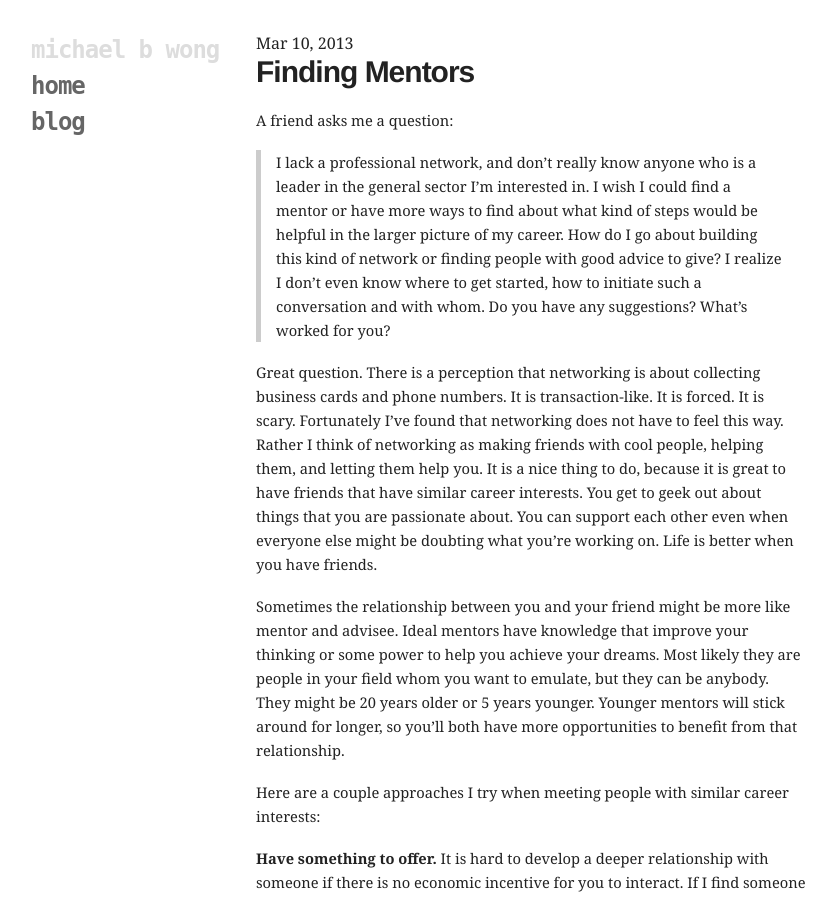
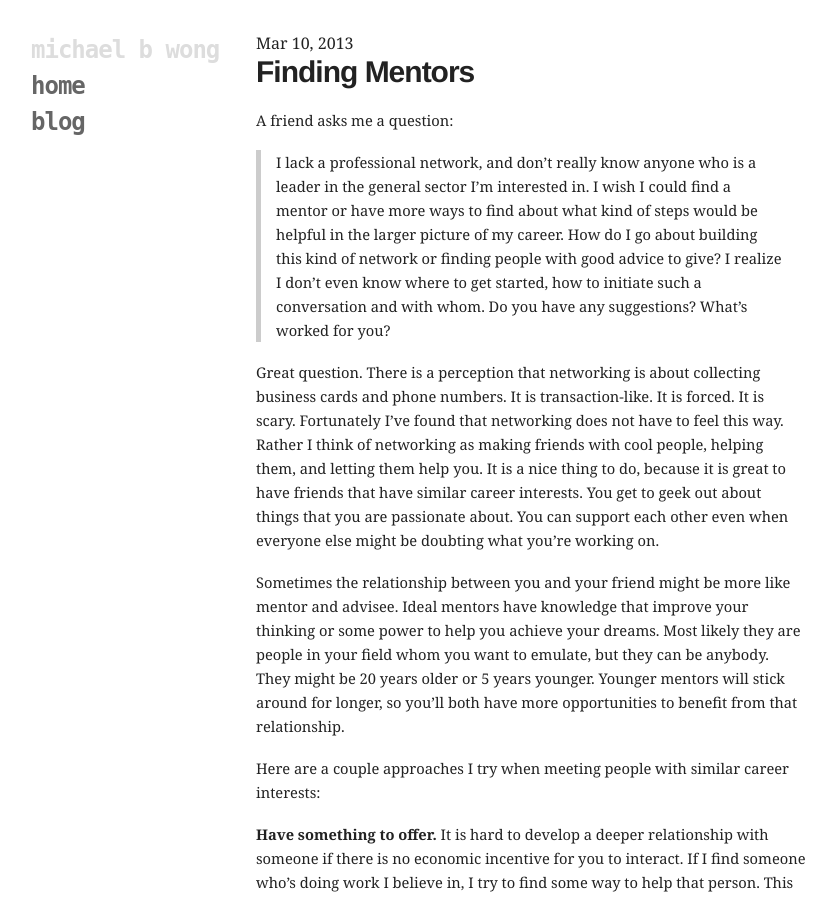
Before and after one commit to mbwong/mbwong.github.com, a Jekyll site: the page built from _posts/2013-03-10-misperceptions-about-professional-networking.md, in a window 1280 px wide and 900 px high. Shown: the whole window, without its empty margins (94-930 px from the left). Built offline with Jekyll 4.4.1, drawn with Linux system fonts in a browser that asks for light colours.

Commit message:
Update 2013-03-10-misperceptions-about-professional-networking.md

```diff
--- a/_posts/2013-03-10-misperceptions-about-professional-networking.md
+++ b/_posts/2013-03-10-misperceptions-about-professional-networking.md
@@ -10,7 +10,7 @@
 
 > I lack a professional network, and don't really know anyone who is a leader in the general sector I'm interested in. I wish I could find a mentor or have more ways to find about what kind of steps would be helpful in the larger picture of my career. How do I go about building this kind of network or finding people with good advice to give? I realize I don't even know where to get started, how to initiate such a conversation and with whom. Do you have any suggestions? What's worked for you?
 
-Great question. There is a perception that networking is about collecting business cards and phone numbers. It is transaction-like. It is forced. It is scary. Fortunately I've found that networking does not have to feel this way. Rather I think of networking as making friends with cool people, helping them, and letting them help you. It is a nice thing to do, because it is great to have friends that have similar career interests. You get to geek out about things that you are passionate about. You can support each other even when everyone else might be doubting what you're working on. Life is better when you have friends.
+Great question. There is a perception that networking is about collecting business cards and phone numbers. It is transaction-like. It is forced. It is scary. Fortunately I've found that networking does not have to feel this way. Rather I think of networking as making friends with cool people, helping them, and letting them help you. It is a nice thing to do, because it is great to have friends that have similar career interests. You get to geek out about things that you are passionate about. You can support each other even when everyone else might be doubting what you're working on.
 
 Sometimes the relationship between you and your friend might be more like mentor and advisee. Ideal mentors have knowledge that improve your thinking or some power to help you achieve your dreams. Most likely they are people in your field whom you want to emulate, but they can be anybody. They might be 20 years older or 5 years younger. Younger mentors will stick around for longer, so you'll both have more opportunities to benefit from that relationship.
 
```
